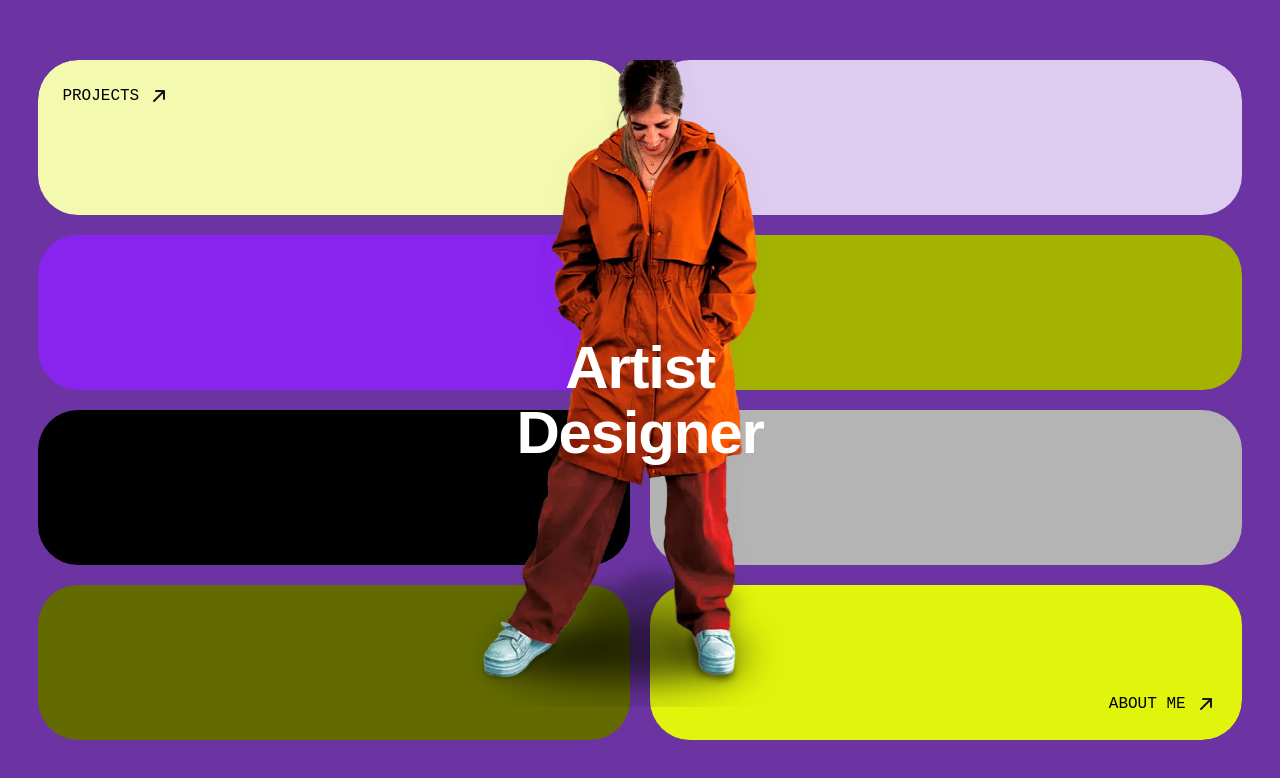
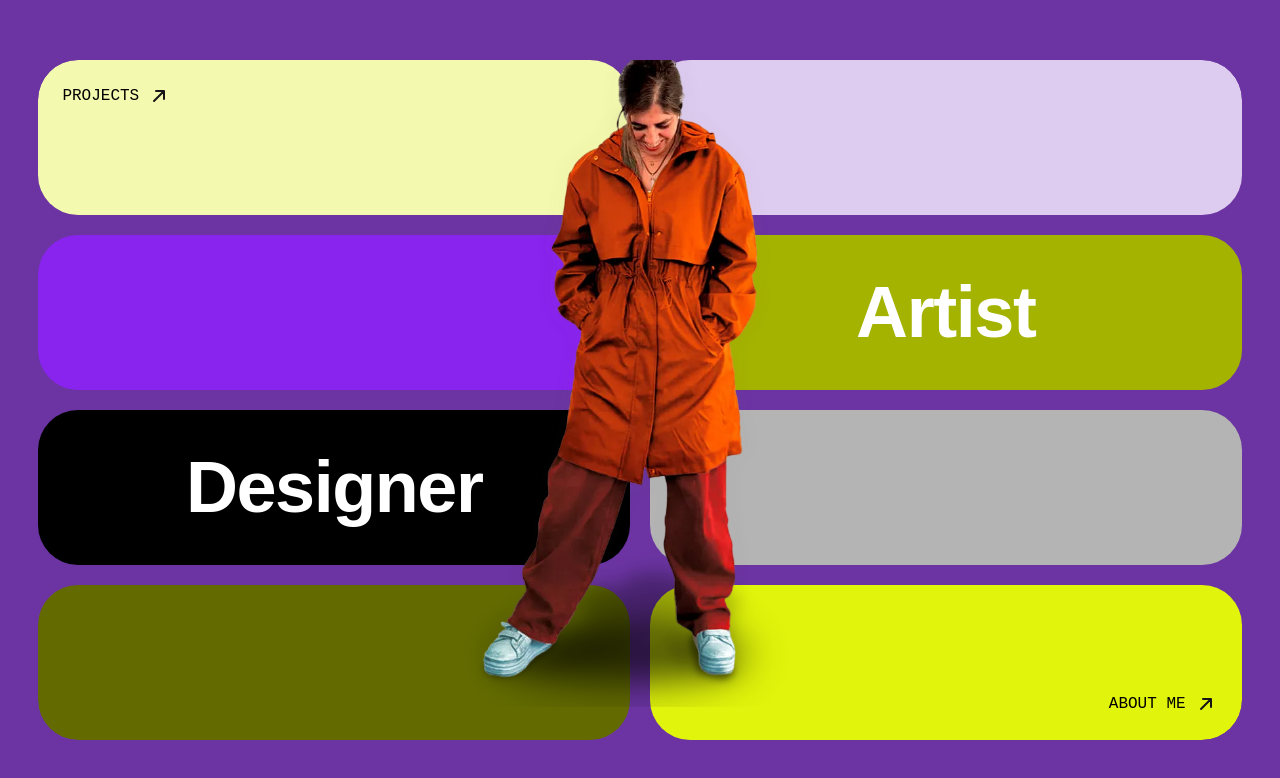
Before and after one commit to mamzlt88/portafolio, a React (Vite) app: page / in a window 1280 px wide. Shown: the top 778 px of the page. Built offline with nearby package versions, Linux system fonts and the light colour scheme.

Commit message:
feat(landing): place 'Artist' in olive tile and 'Designer' in black tile; raise model layer above tile text

```diff
--- a/src/components/sections/Landing.tsx
+++ b/src/components/sections/Landing.tsx
@@ -52,11 +52,19 @@ export default function Landing({ onAbout, onProjects }: LandingProps) {
           {/* Empty cell (row 2, col 1) */}
           <div />
 
-          {/* Empty cell (row 2, col 2) — headline handled by overlay */}
-          <div />
+          {/* Row 2, Col 2 (bg-[#a4b200]) — centered 'Artist' */}
+          <div className="flex items-center justify-center relative z-0">
+            <p className="pointer-events-none font-['Poppins',_sans-serif] font-semibold text-white leading-[0.95] text-4xl sm:text-5xl md:text-6xl lg:text-7xl tracking-[-0.02em]">
+              Artist
+            </p>
+          </div>
 
-          {/* Empty cell (row 3, col 1) */}
-          <div />
+          {/* Row 3, Col 1 (bg-black) — centered 'Designer' */}
+          <div className="flex items-center justify-center relative z-0">
+            <p className="pointer-events-none font-['Poppins',_sans-serif] font-semibold text-white leading-[0.95] text-4xl sm:text-5xl md:text-6xl lg:text-7xl tracking-[-0.02em]">
+              Designer
+            </p>
+          </div>
 
           {/* Empty cell (row 3, col 2) — headline handled by overlay */}
           <div />
@@ -81,7 +89,7 @@ export default function Landing({ onAbout, onProjects }: LandingProps) {
         </div>
 
         {/* Model + shadow centered OVER the tiles (aligned to the stage) */}
-        <div className="pointer-events-none absolute inset-0 grid place-items-center z-10" aria-hidden>
+        <div className="pointer-events-none absolute inset-0 grid place-items-center z-20" aria-hidden>
           <div
             className="relative transition-all duration-700 ease-out min-w-[120px] max-w-[420px] h-[72%] w-auto sm:h-[72%] sm:w-auto md:h-auto md:w-[28%] lg:w-[41.5%] xl:w-[42%] -translate-y-[4%] md:-translate-y-[4%] lg:-translate-y-[5%]"
             style={{ aspectRatio: '640 / 1038', opacity: mounted ? 1 : 0 }}
@@ -102,11 +110,7 @@ export default function Landing({ onAbout, onProjects }: LandingProps) {
         </div>
       </div>
 
-      {/* Headline overlay (all breakpoints), stacked and centered over the model */}
-      <div className="pointer-events-none absolute inset-0 flex flex-col items-center justify-center text-center gap-2 z-20" aria-hidden>
-        <p className="font-['Poppins',_sans-serif] font-semibold text-white leading-[0.95] text-4xl sm:text-5xl md:text-5xl lg:text-6xl tracking-[-0.02em]">Artist</p>
-        <p className="font-['Poppins',_sans-serif] font-semibold text-white leading-[0.95] text-4xl sm:text-5xl md:text-5xl lg:text-6xl tracking-[-0.02em]">Designer</p>
-      </div>
+      {/* Headline handled inside specific tiles; no global overlay */}
     </div>
   );
 }
```
